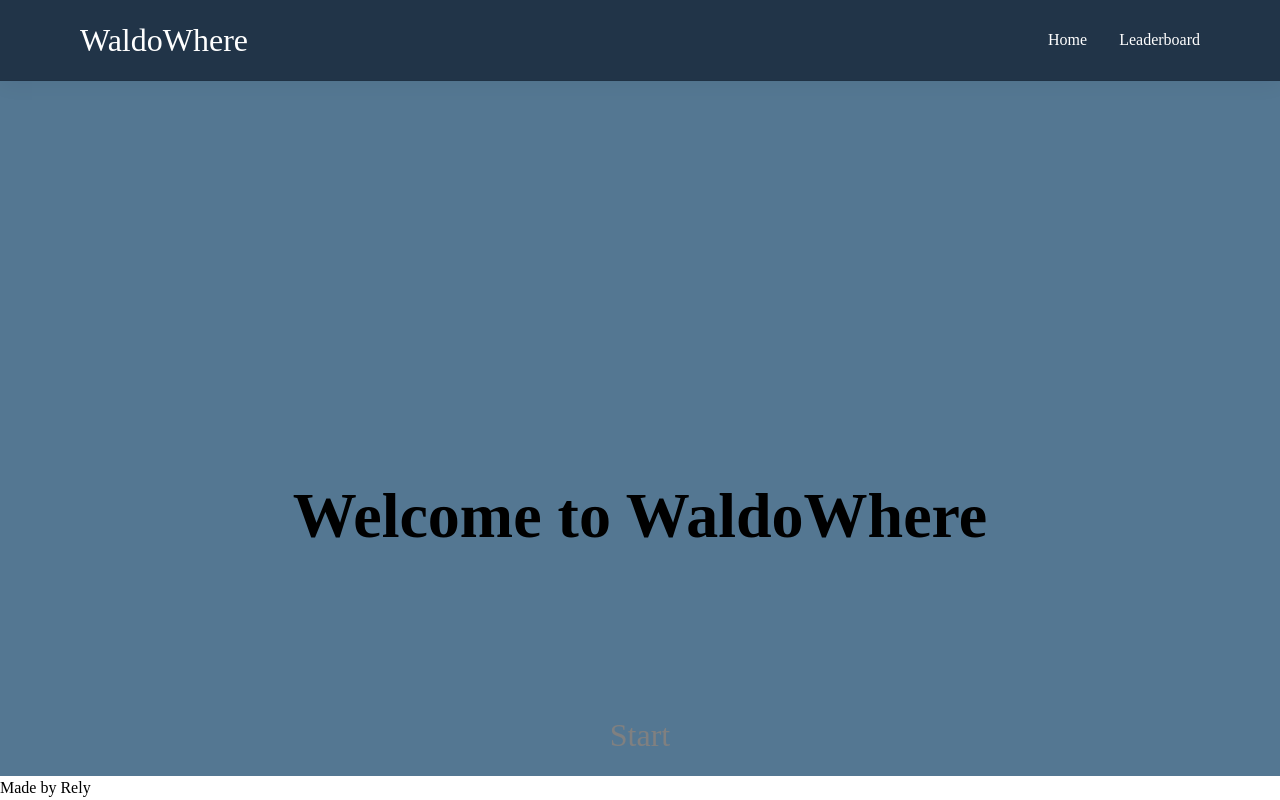
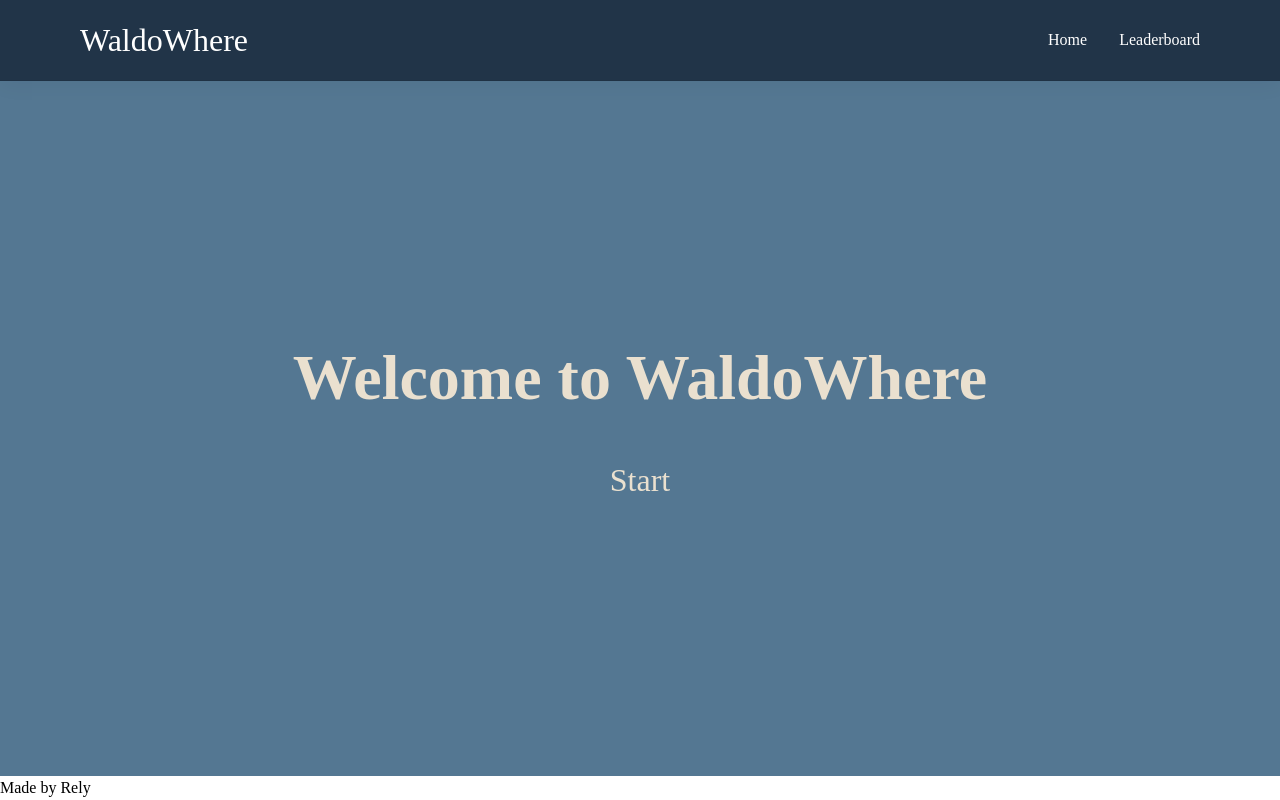
Before and after one commit to Relyful/WaldoWhere, a React app in the folder frontend/: page / in a window 1280 px wide. Built offline with nearby package versions, Linux system fonts and the light colour scheme; the HTML template or start-up script is replaced by a standard one.

Commit message:
Add color and stling

```diff
--- a/frontend/src/components/Home/Home.jsx
+++ b/frontend/src/components/Home/Home.jsx
@@ -4,8 +4,10 @@ import { Link } from "react-router";
 export default function Homepage() {
   return (
     <>
-      <h1 className={style.heading}>Welcome to WaldoWhere</h1>
-      <Link to='/game' className={style.startButton}>Start</Link>
+      <div className={style.container}>
+        <h1 className={style.heading}>Welcome to WaldoWhere</h1>
+        <Link to='/game' className={style.startButton}>Start</Link>
+      </div>
     </>
   )
 }
--- a/frontend/src/components/Home/Home.module.css
+++ b/frontend/src/components/Home/Home.module.css
@@ -1,12 +1,29 @@
+/* The Parent Container */
+.container {
+  display: flex;
+  flex-direction: column;
+  align-items: center;
+  justify-content: center;
+  flex-grow: 1;
+  background-color: #547792;
+}
+
 .heading {
+  padding-bottom: 2rem;
+  font-size: 4em;
+  color: #EAE0CF;
   text-align: center;
-  padding: 25rem 0 10rem 0;
-  font-size: 4em;
 }
 
 .startButton {
-  text-align: center;
   font-size: 2em;
   text-decoration: none;
-  color: gray;
+  color: #EAE0CF;
+  padding: 10px 20px;
+  transition: transform 0.3s ease-in-out;
 }
+
+.startButton:hover {
+  transform: scale(1.2);
+  color: white;
+}
```
